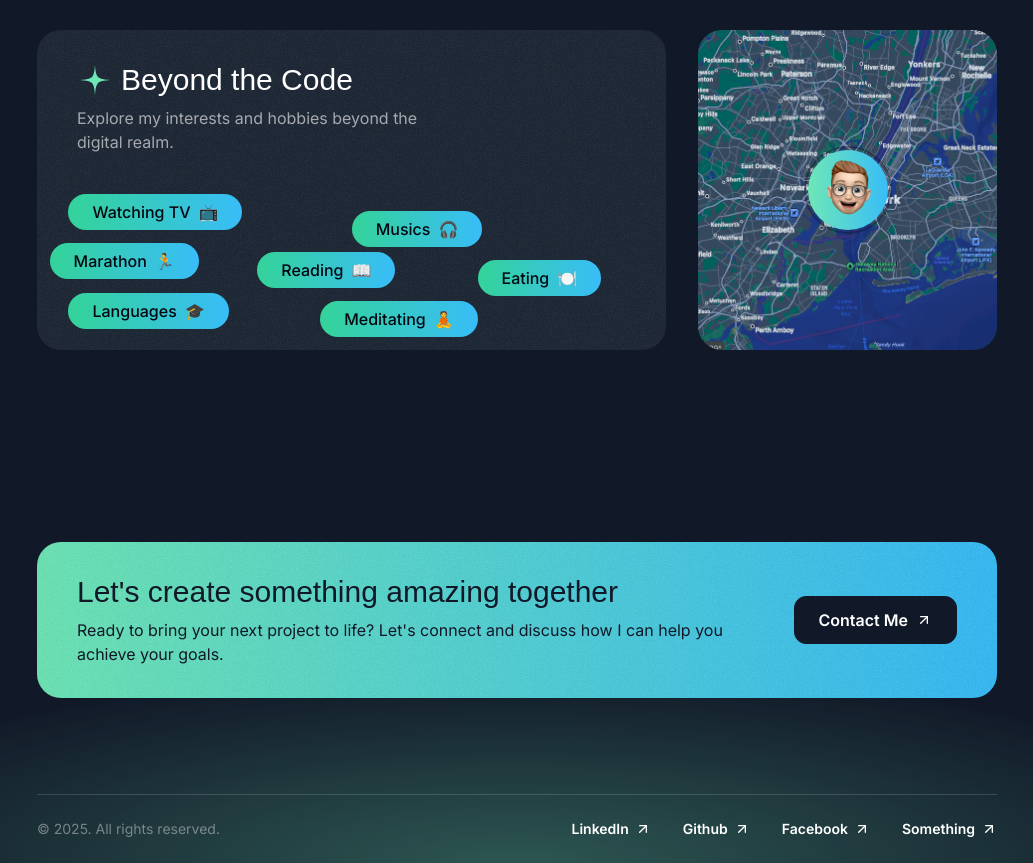
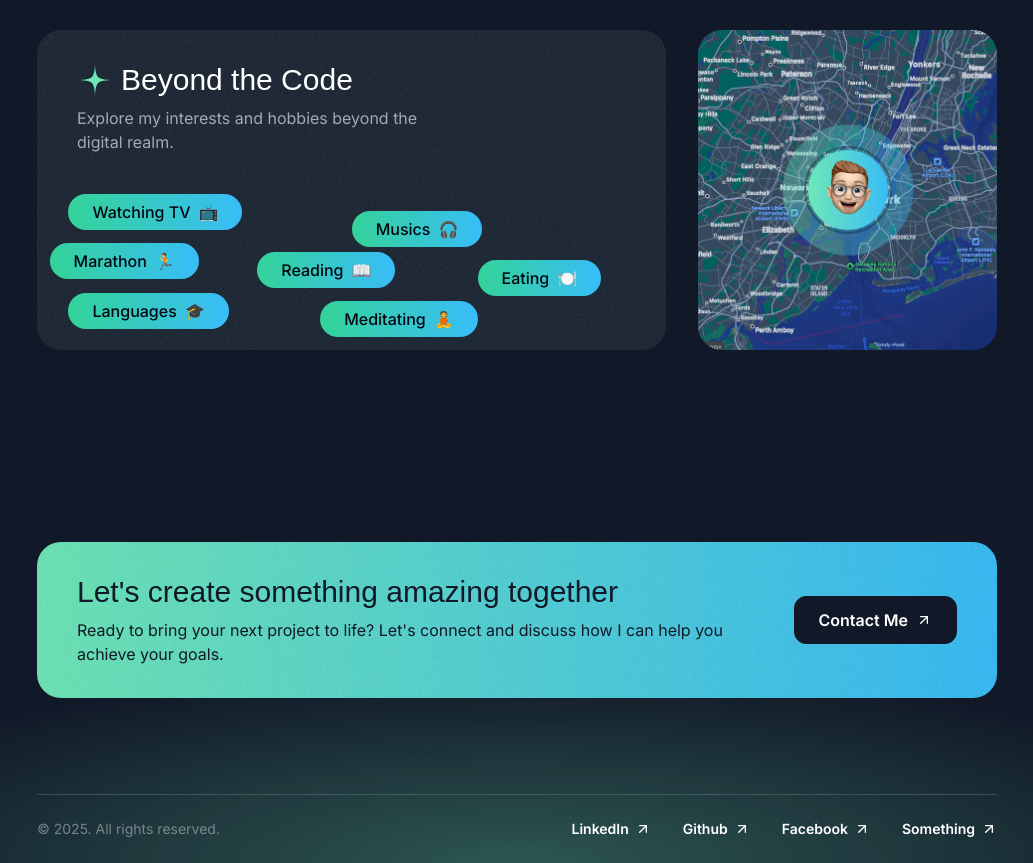
Before and after one commit to LocDuong112/loc-portfolio, a Next.js app: page / in a window 1280 px wide. Shown: the part 3843-4706 px from the top of the page, without its empty margins (123-1156 px from the left). Built offline with nearby package versions, Linux system fonts and the light colour scheme; a web font is replaced by a local one.

Commit message:
Add Beyond the code animation

```diff
--- a/src/sections/About.tsx
+++ b/src/sections/About.tsx
@@ -1,3 +1,5 @@
+"use client"
+
 import { Card } from "@/components/Card";
 import { SectionHeader } from "@/components/SectionHeader";
 import StarIcon from "@/assets/icons/star.svg"
@@ -14,6 +16,8 @@ import mapImg from "@/assets/images/map.png"
 import smileEmoji from "@/assets/images/memoji-smile.png"
 import { CardHeader } from "@/components/CardHeader";
 import { ToolboxItems } from "@/components/ToolboxItems";
+import { motion } from 'framer-motion'
+import { useRef } from "react";
 
 const toolboxItems = [
   {
@@ -88,6 +92,8 @@ const hobbies = [
 ];
 
 export const AboutSection = () => {
+  const contraintRef = useRef(null);
+
   return (
     <div className="py-20 lg:py-28">
       <div className="container">
@@ -117,24 +123,28 @@ export const AboutSection = () => {
             <Card className="h-[320px] p-0 flex flex-col md:col-span-3 lg:col-span-2">
               <CardHeader title="Beyond the Code" description="Explore my interests and hobbies beyond the digital realm."
                 className="px-6 py-6" />
-              <div className="relative flex-1">
+              <div className="relative flex-1" ref={contraintRef}>
                 {hobbies.map(hobby => (
-                  <div key={hobby.title} className="inline-flex items-center gap-2 px-6 bg-gradient-to-r from-emerald-400 to-sky-400 rounded-full py-1.5 absolute"
+                  <motion.div key={hobby.title} className="inline-flex items-center gap-2 px-6 bg-gradient-to-r from-emerald-400 to-sky-400 rounded-full py-1.5 absolute"
                     style={{
                       left: hobby.left,
                       top: hobby.top,
                     }}
+                    drag
+                    dragConstraints={contraintRef}
                   >
                     <span className="font-medium text-gray-950">{hobby.title}</span>
                     <span>{hobby.emoji}</span>
-                  </div>
+                  </motion.div>
                 ))}
               </div>
             </Card>
 
             <Card className="h-[320px] p-0 relative md:col-span-2 lg:col-span-1">
               <Image src={mapImg} alt="map" className="h-full w-full object-cover object-left-top" />
-              <div className="absolute top-1/2 left-1/2 -translate-x-1/2 -translate-y-1/2 size-20 rounded-full bg-gradient-to-r from-emerald-300 to-sky-400 after:content-[''] after:absolute after:inset-0 after:outline after:outline-2 after:outline-offset-2 after:rounded-full after:outline-gray-950/30">
+              <div className="absolute top-1/2 left-1/2 -translate-x-1/2 -translate-y-1/2 size-20 rounded-full after:content-[''] after:absolute after:inset-0 after:outline after:outline-2 after:outline-offset-2 after:rounded-full after:outline-gray-950/30">
+                <div className="absolute inset-0 rounded-full bg-gradient-to-r from-emerald-300 to-sky-400 -z-20 animate-ping [animation-duration:2s]"></div>
+                <div className="absolute inset-0 rounded-full bg-gradient-to-r from-emerald-300 to-sky-400 -z-10"></div>
                 <Image src={smileEmoji} alt="Smilling Emoji" className="size-20" />
               </div>
             </Card>
```
